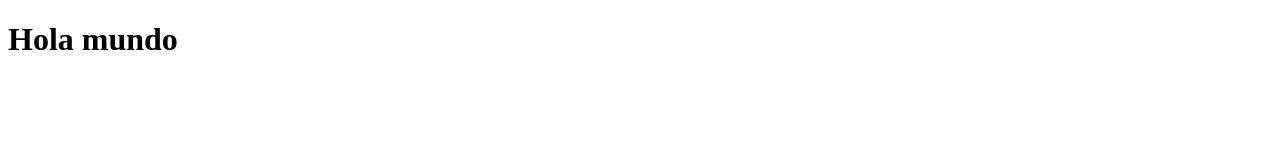
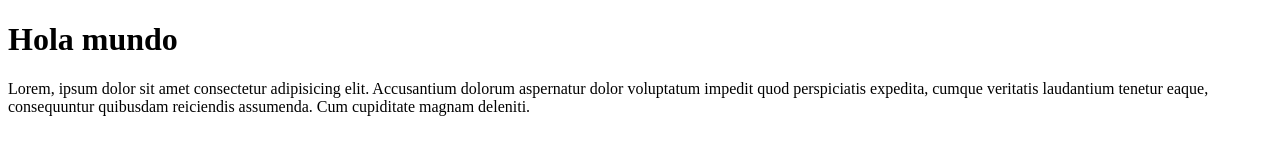
Before and after one commit to MariFer14/Clase_GitHub, a plain HTML site: page index.html in a window 1280 px wide. Drawn offline with Linux system fonts and the light colour scheme.

Commit message:
segundo commit

```diff
--- a/index.html
+++ b/index.html
@@ -7,5 +7,6 @@
 </head>
 <body>
     <h1>Hola mundo</h1>
+    <p>Lorem, ipsum dolor sit amet consectetur adipisicing elit. Accusantium dolorum aspernatur dolor voluptatum impedit quod perspiciatis expedita, cumque veritatis laudantium tenetur eaque, consequuntur quibusdam reiciendis assumenda. Cum cupiditate magnam deleniti.</p>
 </body>
 </html>
```
